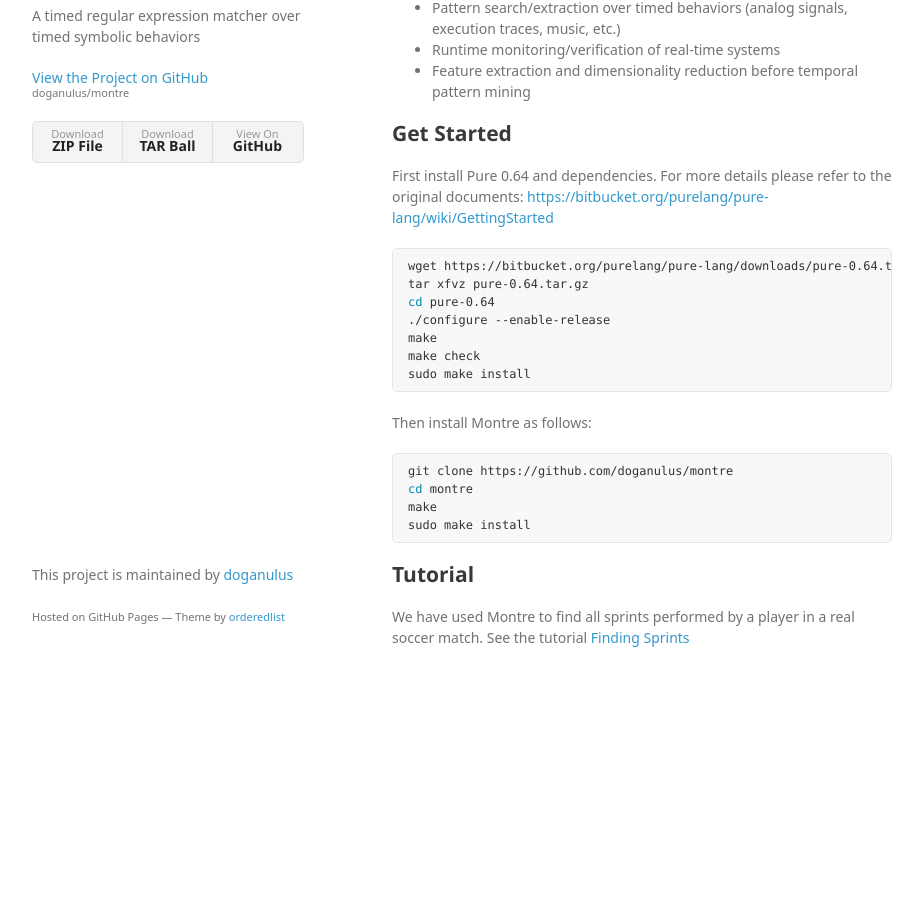
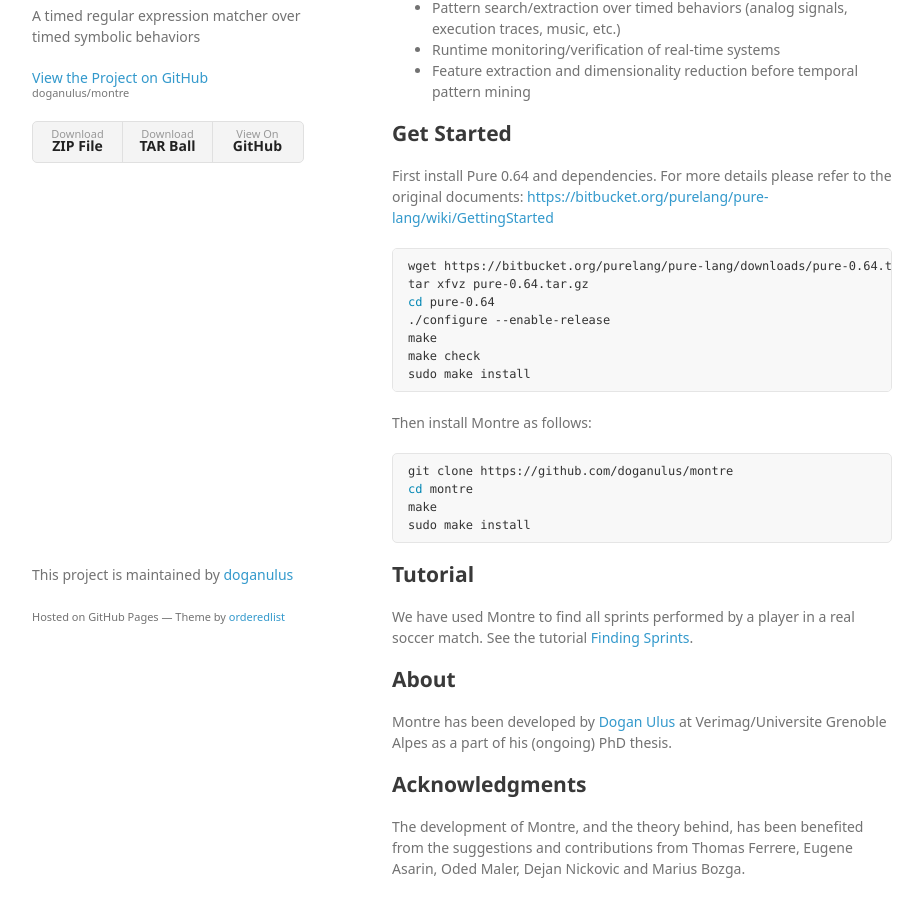
Before and after one commit to doganulus/montre, a plain HTML site: page index.html in a window 1280 px wide. Shown: the part 104-1020 px from the top of the page, without its empty margins (178-1101 px from the left). Before the commit the page ends 822 px from the top, so only its background shows below. Drawn offline with Linux system fonts and the light colour scheme; a web font is replaced by a local one.

```diff
--- a/index.html
+++ b/index.html
@@ -61,7 +61,17 @@
 <h2>
 <a id="tutorial" class="anchor" href="#tutorial" aria-hidden="true"><span aria-hidden="true" class="octicon octicon-link"></span></a>Tutorial</h2>
 
-<p>We have used Montre to find all sprints performed by a player in a real soccer match. See the tutorial <a href="https://github.com/doganulus/montre/blob/master/demo/finding-sprints.ipynb">Finding Sprints</a></p>
+<p>We have used Montre to find all sprints performed by a player in a real soccer match. See the tutorial <a href="https://github.com/doganulus/montre/blob/master/demo/finding-sprints.ipynb">Finding Sprints</a>.</p>
+
+<h2>
+<a id="about" class="anchor" href="#about" aria-hidden="true"><span aria-hidden="true" class="octicon octicon-link"></span></a>About</h2>
+
+<p>Montre has been developed by <a href="doganulus.com">Dogan Ulus</a> at Verimag/Universite Grenoble Alpes as a part of his (ongoing) PhD thesis.</p>
+
+<h2>
+<a id="acknowledgments" class="anchor" href="#acknowledgments" aria-hidden="true"><span aria-hidden="true" class="octicon octicon-link"></span></a>Acknowledgments</h2>
+
+<p>The development of Montre, and the theory behind, has been benefited from the suggestions and contributions from Thomas Ferrere, Eugene Asarin, Oded Maler, Dejan Nickovic and Marius Bozga.</p>
       </section>
       <footer>
         <p>This project is maintained by <a href="https://github.com/doganulus">doganulus</a></p>
```
Also changed, not shown: params.json (+1 -1 lines).
